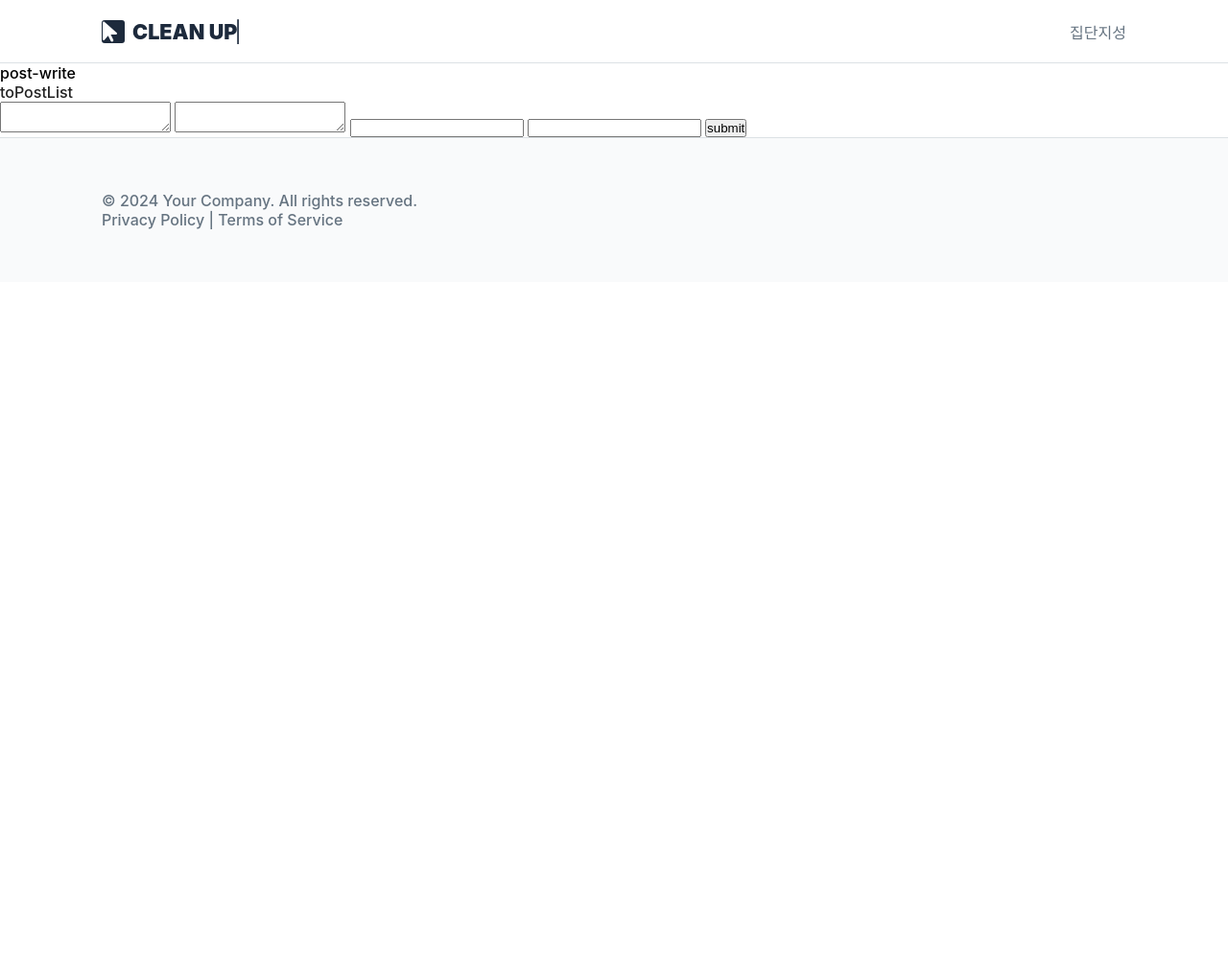
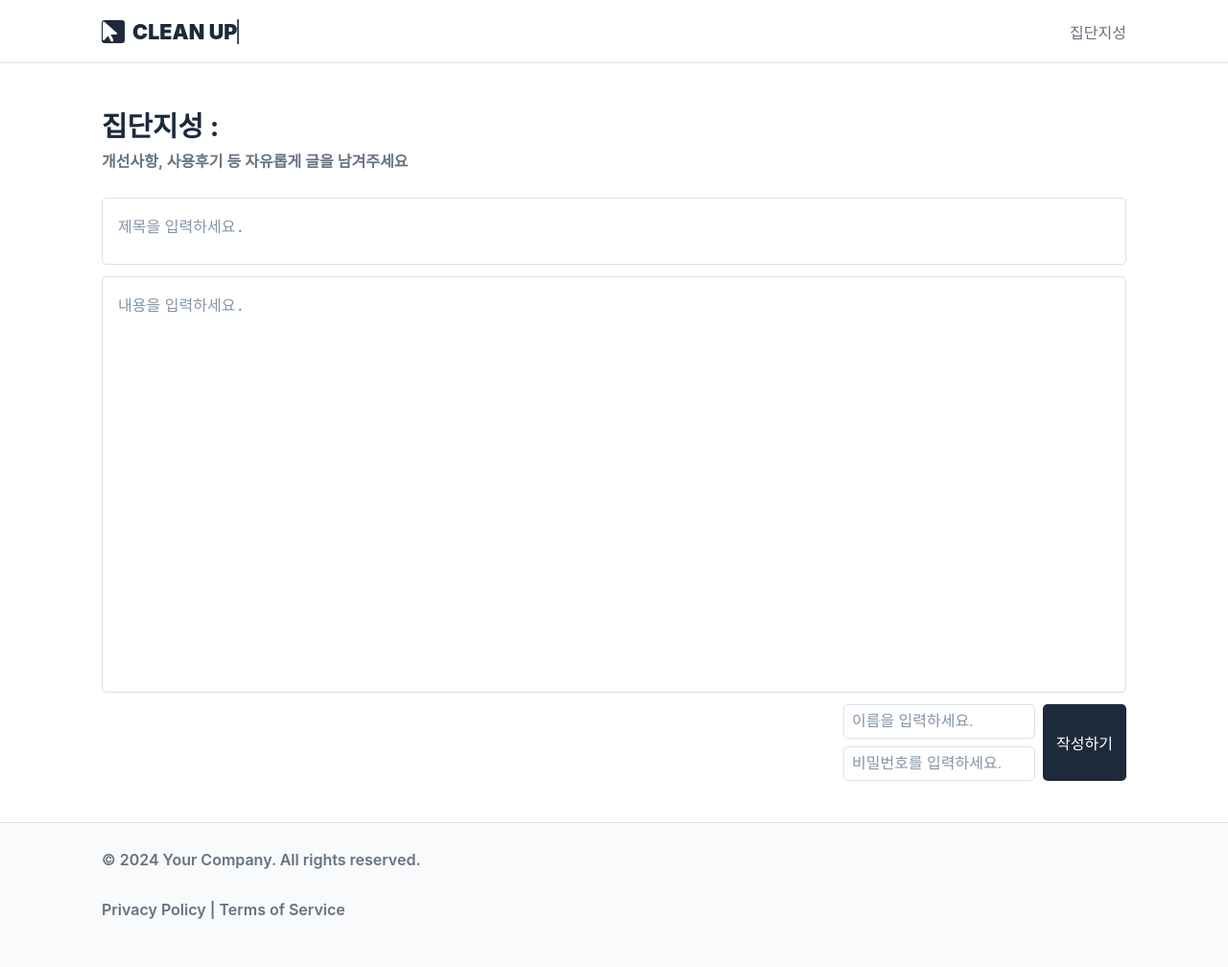
Before and after one commit to btongtong/cleanup, a Flask app: page /post/new in a window 1280 px wide. Shown: the whole page at 96% size. Before the commit the page ends 239 px from the top, so only its background shows below. Run offline with Flask 3, Linux system fonts and the light colour scheme; parts of the project's set-up code (start-up, migrations or seed data) failed here and were passed over; some libraries are stand-ins or nearby versions.

Commit message:
게시글 작성, 게시글 수정 css, js, 연결

```diff
--- a/static/css/base.css
+++ b/static/css/base.css
@@ -52,6 +52,19 @@ input:active {
 
 textarea {
     word-spacing: -5px;
+}
+
+textarea::placeholder, input::placeholder {
+    color: var(--grey-color);
+    font-size: var(--font-medium);
+    font-weight: var(--font-light);
+}
+
+textarea:hover,
+textarea:focus,
+input:hover,
+input:focus {
+    border: 1px solid var(--blue-light-color) !important;
 }
 
 a{
--- a/static/css/post_new.css
+++ b/static/css/post_new.css
@@ -0,0 +1,116 @@
+.post-write-container {
+    margin: calc(var(--padding)*1.7) auto;
+    min-width: var(--min-width);
+    max-width: var(--max-width);
+    min-height: var(--min-height);
+    padding: var(--padding);
+}
+
+h2 {
+    font-size: calc(var(--font-extra-large)*1.2);
+    color: var(--blue-dark-color);
+}
+
+p {
+    margin-top: calc(var(--padding)*0.3);
+    margin-bottom: calc(var(--padding)*1.7);
+
+    font-size: var(--font-medium);
+    font-weight: var(--font-heavy);
+    color: var(--grey-dark-color);
+}
+
+/* 제목 */
+textarea.title {
+    font-size: calc(var(--font-extra-large)*1.2);
+    font-weight: bold;
+    color: var(--blue-dark-color);
+
+    width: 100%;
+    height: 70px;
+    padding: var(--padding);
+
+    border: 1px solid var(--grey-middle-color);
+    border-radius: 5px;
+
+    resize: none;
+}
+
+textarea.title:hover, textarea.title:focus {
+    border: 1px solid var(--blue-light-color);
+}
+
+/* 게시글 내용 */
+.content {
+    width: 100%;
+    height: calc(var(--min-height)*0.7);
+
+    padding: var(--padding);
+    margin: calc(var(--padding)*0.5) 0;
+
+    border: 1px solid var(--grey-middle-color);
+    border-radius: 5px;
+
+    resize: none;
+
+    font-size: var(--font-medium);
+    font-weight: var(--font-medium-weight);
+}
+
+.content:hover, .content:focus {
+    border: 1px solid var(--blue-light-color);
+}
+
+/* 이름, 비밀번호 및 제출 버튼 */
+.signature-box {
+    display: flex;
+    justify-content: flex-end;
+    align-items: center;
+
+    gap: calc(var(--padding)*0.5);
+}
+
+.input-box {
+    height: 80px;
+
+    display: flex;
+    flex-direction: column;
+    justify-content: flex-end;
+
+    justify-content: space-between;
+}
+
+
+.input-box input {
+    width: 200px;
+
+    padding: calc(var(--padding)*0.5);
+
+    border: 1px solid var(--grey-middle-color);
+    border-radius: 5px;
+
+    font-size: var(--font-medium);
+    font-weight: var(--font-medium-weight);
+}
+
+#postSubmit {
+    background-color: var(--blue-dark-color);
+
+    font-size: var(--font-medium);
+    font-weight: var(--font-medium-weight);
+    color: var(--white-color);
+
+    height: 80px;
+    width: 87px;
+
+    border: none;
+    border-radius: 5px;
+
+    cursor: pointer;
+
+    transition: background-color 0.3s;
+}
+
+#postSubmit:hover {
+    background-color: var(--blue-light-color);
+}
--- a/static/js/post_new.js
+++ b/static/js/post_new.js
@@ -1,7 +1,7 @@
 $(document).ready(function () {
-    $('#submit').click(function () {
-        var title = $('#title').val();
-        var content = $('#content').val();
+    $('#postSubmit').click(function () {
+        var title = $('textarea.title').val();
+        var content = $('.content').val();
         var username = $('#username').val();
         var password = $('#password').val();
 
--- a/templates/post_edit.html
+++ b/templates/post_edit.html
@@ -15,9 +15,8 @@
                 <a href="{{url_for('get_post', pid=pid)}}"><i class="fa-solid fa-arrow-left"></i></a>
             </div>
         </div>
-        <textarea class="title">{{post.title}}</textarea>
-
-        <textarea class="content">{{post.content}}</textarea>
+        <textarea class="title" placeholder="제목을 입력하세요.">{{post.title}}</textarea>
+        <textarea class="content" placeholder="내용을 입력하세요.">{{post.content}}</textarea>
 
         <div class="btn-box">
             <button id="editSubmitBtn">수정</button>
--- a/templates/post_new.html
+++ b/templates/post_new.html
@@ -5,14 +5,18 @@
 {% endblock extra_css %}
 
 {% block content %}
-    <div class="post-write">
-        post-write
-        <div id="toPostList"><a href="{{url_for('get_posts')}}">toPostList</a></div>
-        <textarea id="title"></textarea>
-        <textarea type="text" id="content"></textarea>
-        <input type="text" id="username"></input>
-        <input type="password" id="password"></input>
-        <button id="submit">submit</button>
+    <div class="post-write-container">
+        <h2>집단지성 :</h2>
+        <p>개선사항, 사용후기 등 자유롭게 글을 남겨주세요</p>
+        <textarea class="title" placeholder="제목을 입력하세요."></textarea>
+        <textarea class="content" placeholder="내용을 입력하세요."></textarea>
+        <div class="signature-box">
+            <div class="input-box">
+                <input type="text" id="username" placeholder="이름을 입력하세요.">
+                <input type="password" id="password" placeholder="비밀번호를 입력하세요.">
+            </div>
+            <button id="postSubmit">작성하기</button>
+        </div>
     </div>
 {% endblock content %}
 
```
Also changed, not shown: static/css/index.css (+6 -1 lines), static/css/post.css (+2 -26 lines), static/css/post_edit.css (+9 -6 lines), templates/post.html (+5 -5 lines).
